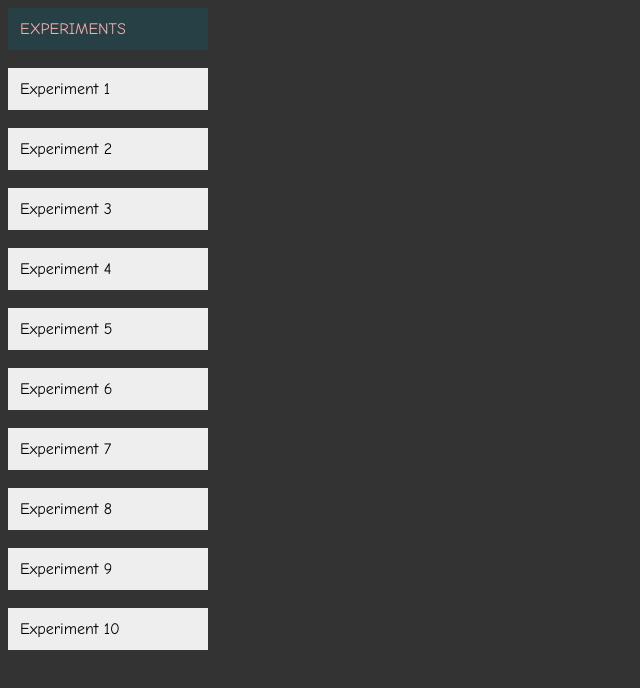
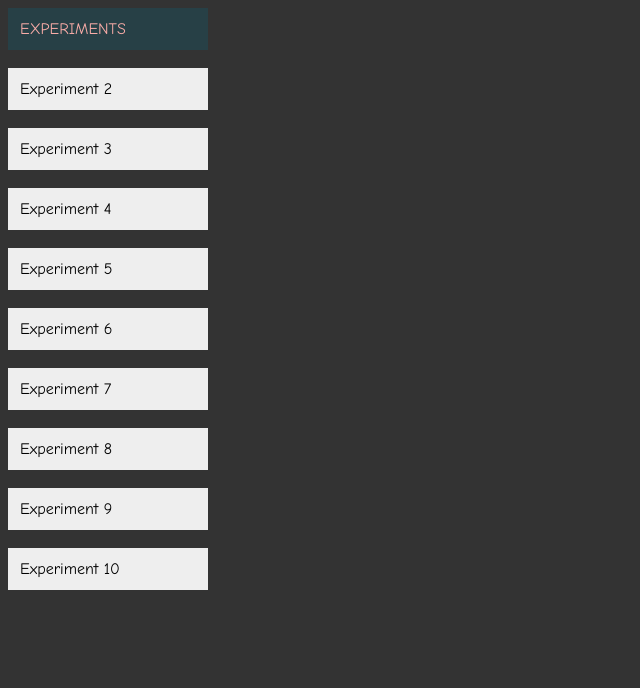
Before and after one commit to ani-01/ani-01.github.io, a plain HTML site: page second_1.html in a window 1280 px wide. Shown: the whole page, without its empty margins (0-640 px from the left). Drawn offline with Linux system fonts and the light colour scheme.

Commit message:
Update second_1.html

```diff
--- a/second_1.html
+++ b/second_1.html
@@ -31,8 +31,7 @@ body{
 </style>
     <div class="vertical-menu">
      <a href="#" class="active">EXPERIMENTS</a><br>
-     <a href="https://ani-01.github.io/" target="second_2">Experiment 1</a><br>
-     <a href="#">Experiment 2</a><br>
+     <a href="https://ani-01.github.io/" target="second_2">Experiment 2</a><br>
      <a href="#">Experiment 3</a><br>
      <a href="#">Experiment 4</a><br>
      <a href="#">Experiment 5</a><br>
@@ -41,6 +40,7 @@ body{
      <a href="#">Experiment 8</a><br>
      <a href="#">Experiment 9</a><br>
      <a href="#">Experiment 10</a><br>
+
     </div>
 
 </body>
```
